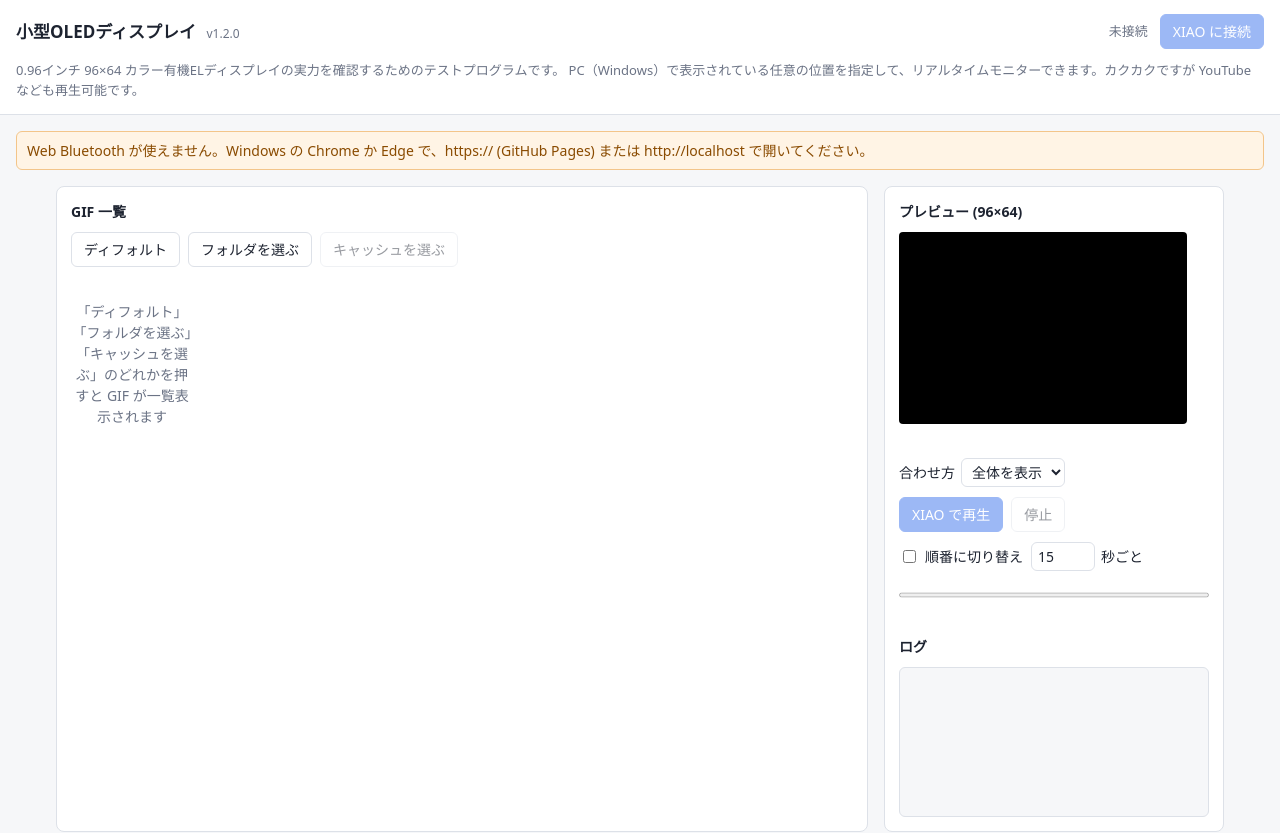
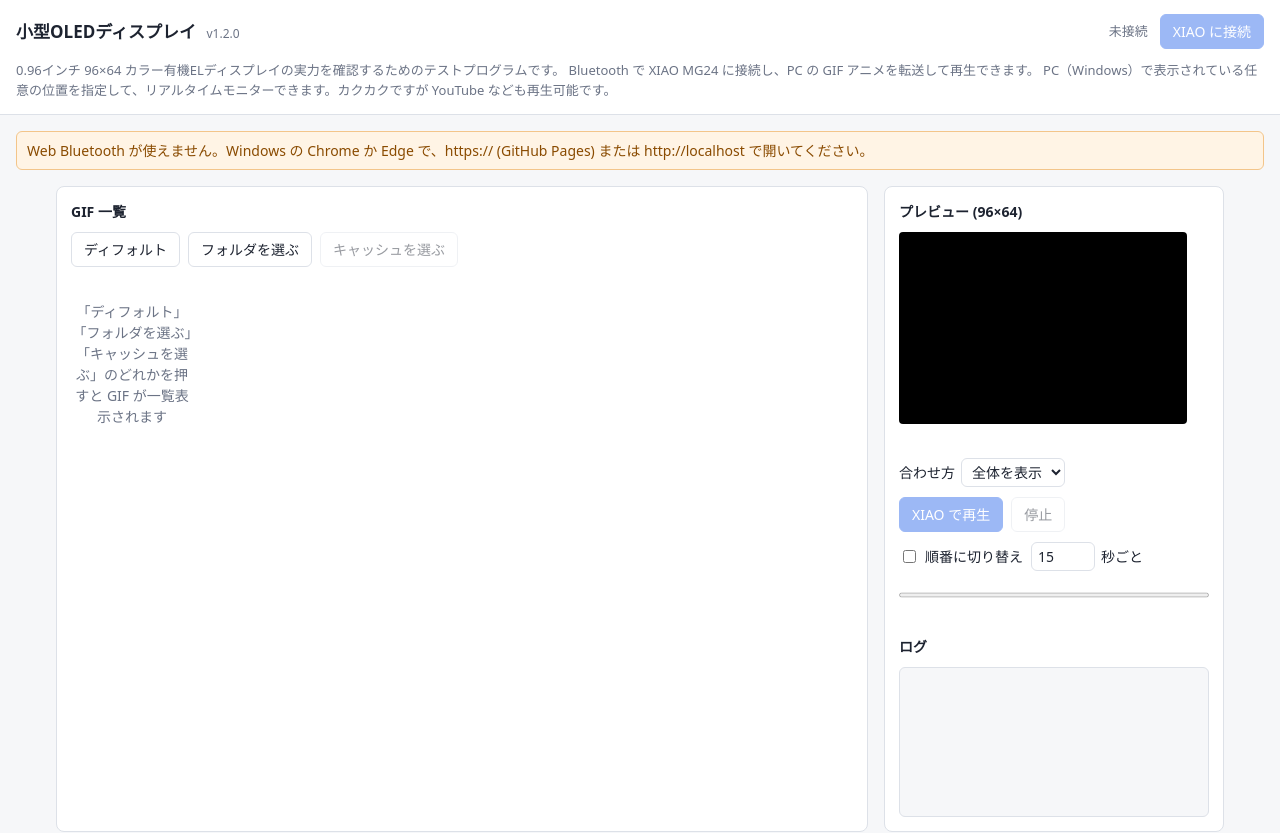
Before and after one commit to WestIsland34/XIAO-MG24, a plain HTML site: page docs/index.html in a window 1280 px wide. Shown: the top 833 px of the page. Drawn offline with Linux system fonts and the light colour scheme.

Commit message:
Web app: mention GIF transfer and playback over Bluetooth
Co-Authored-By: Claude Opus 5.5 <noreply@anthropic.com>

```diff
--- a/docs/index.html
+++ b/docs/index.html
@@ -78,6 +78,7 @@
   <span id="bleStatus" class="status">未接続</span>
   <button id="btnConnect" class="primary">XIAO に接続</button>
   <p class="intro">0.96インチ 96×64 カラー有機ELディスプレイの実力を確認するためのテストプログラムです。
+  Bluetooth で XIAO MG24 に接続し、PC の GIF アニメを転送して再生できます。
   PC（Windows）で表示されている任意の位置を指定して、リアルタイムモニターできます。カクカクですが YouTube なども再生可能です。</p>
 </header>
 <div id="warn" class="warn" hidden></div>
```
